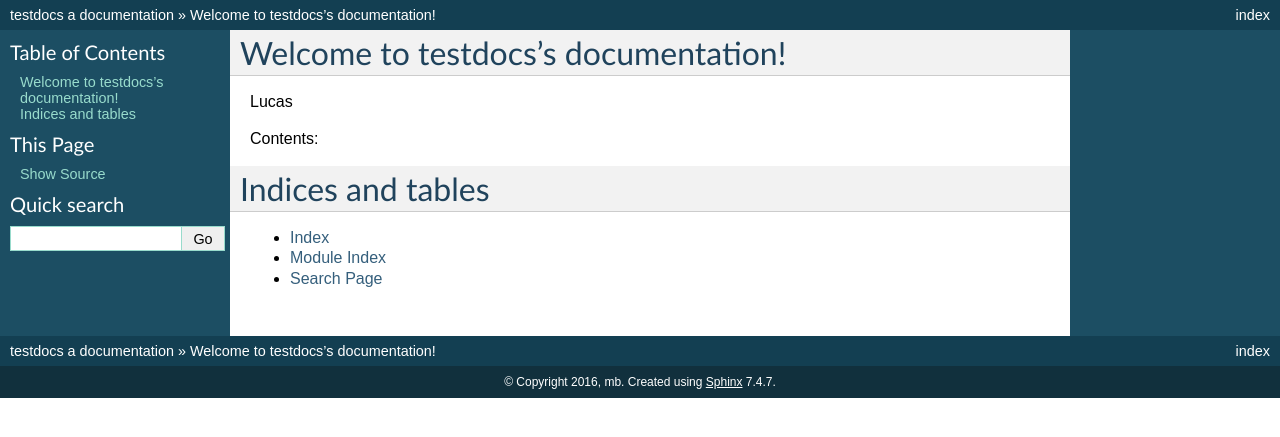
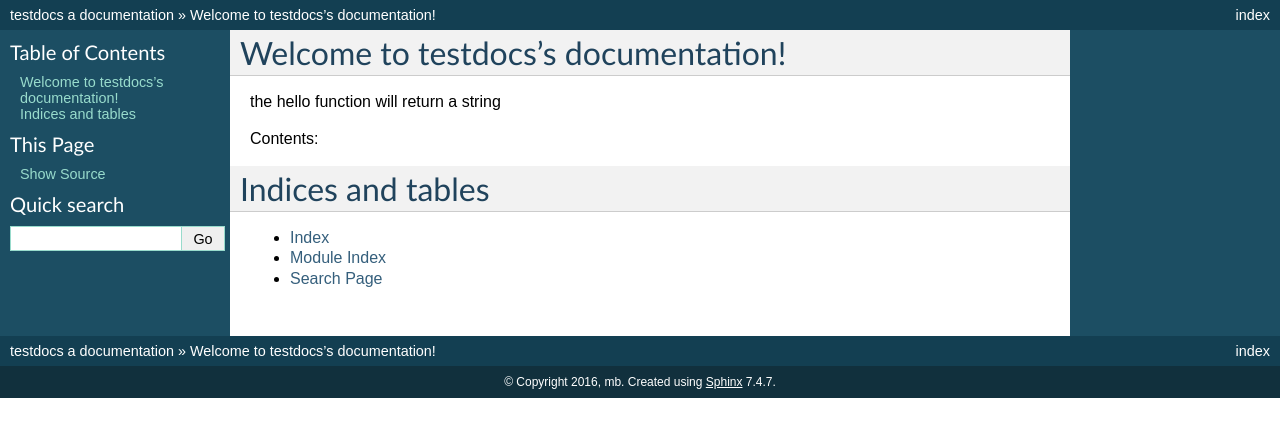
Before and after one commit to boersmamarcel/myTestR, a Sphinx documentation site: the page built from docs/source/index.rst, in a window 1280 px wide. Shown: the top 437 px of the page. Built offline with Sphinx 7.4.7, drawn with Linux system fonts in a browser that asks for light colours.

Commit message:
Changes function

```diff
--- a/docs/source/index.rst
+++ b/docs/source/index.rst
@@ -5,7 +5,7 @@
 
 Welcome to testdocs's documentation!
 ====================================
-Lucas
+the hello function will return a string
 
 Contents:
 
```
Also changed, not shown: 1 other file.
